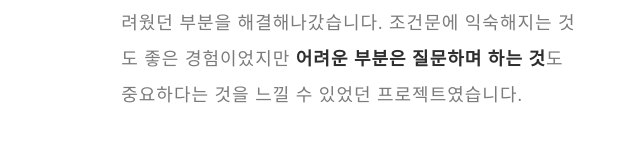
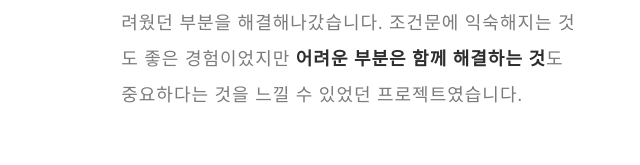
Before and after one commit to swj4664/portfolio_final, a plain HTML site: page index.html in a window 1280 px wide. Shown: the part 6385-6550 px from the top of the page, 640-1280 px from the left. Drawn offline with Linux system fonts and the light colour scheme; a web font is replaced by a local one.

Commit message:
Update index.html

```diff
--- a/index.html
+++ b/index.html
@@ -398,7 +398,7 @@
                                 <span>어려운 부분은 질문하며 하는 것</span>도 중요하다는 것을 느낄 수 있었던 프로젝트였습니다. -->
                                 정규식을 통해 입력한 값이 유효한지 판단하였습니다. 해당 프로젝트를 진행할 당시, 조건문에 익숙하지 않았습니다.
                                 그래서 어려움이 있었지만 팀원에게 도움을 요청해 어려웠던 부분을 해결해나갔습니다. 조건문에 익숙해지는 것도 좋은 경험이었지만
-                                <span>어려운 부분은 질문하며 하는 것</span>도 중요하다는 것을 느낄 수 있었던 프로젝트였습니다.
+                                <span>어려운 부분은 함께 해결하는 것</span>도 중요하다는 것을 느낄 수 있었던 프로젝트였습니다.
                             </p>
                         </li>
                     </ul>
```
